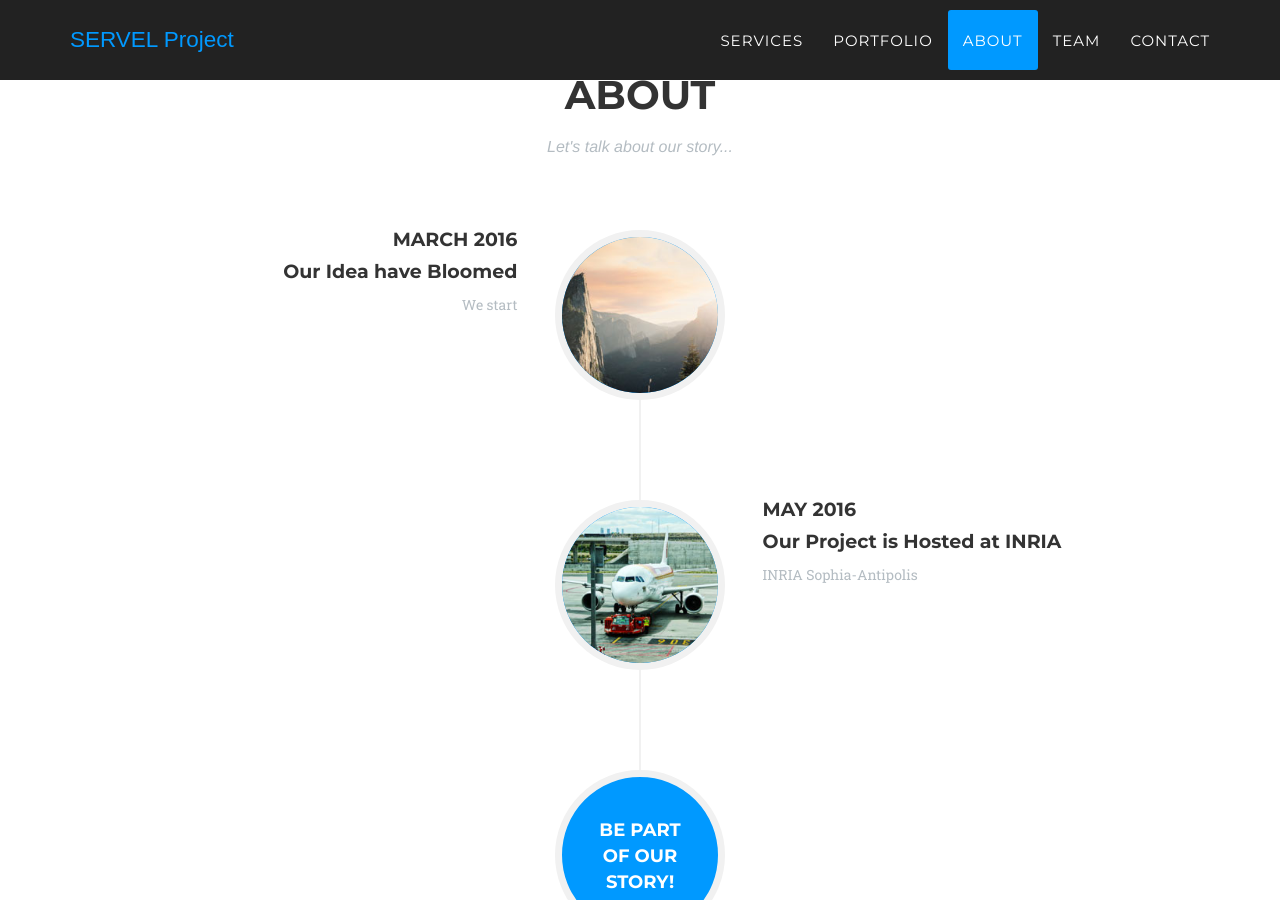
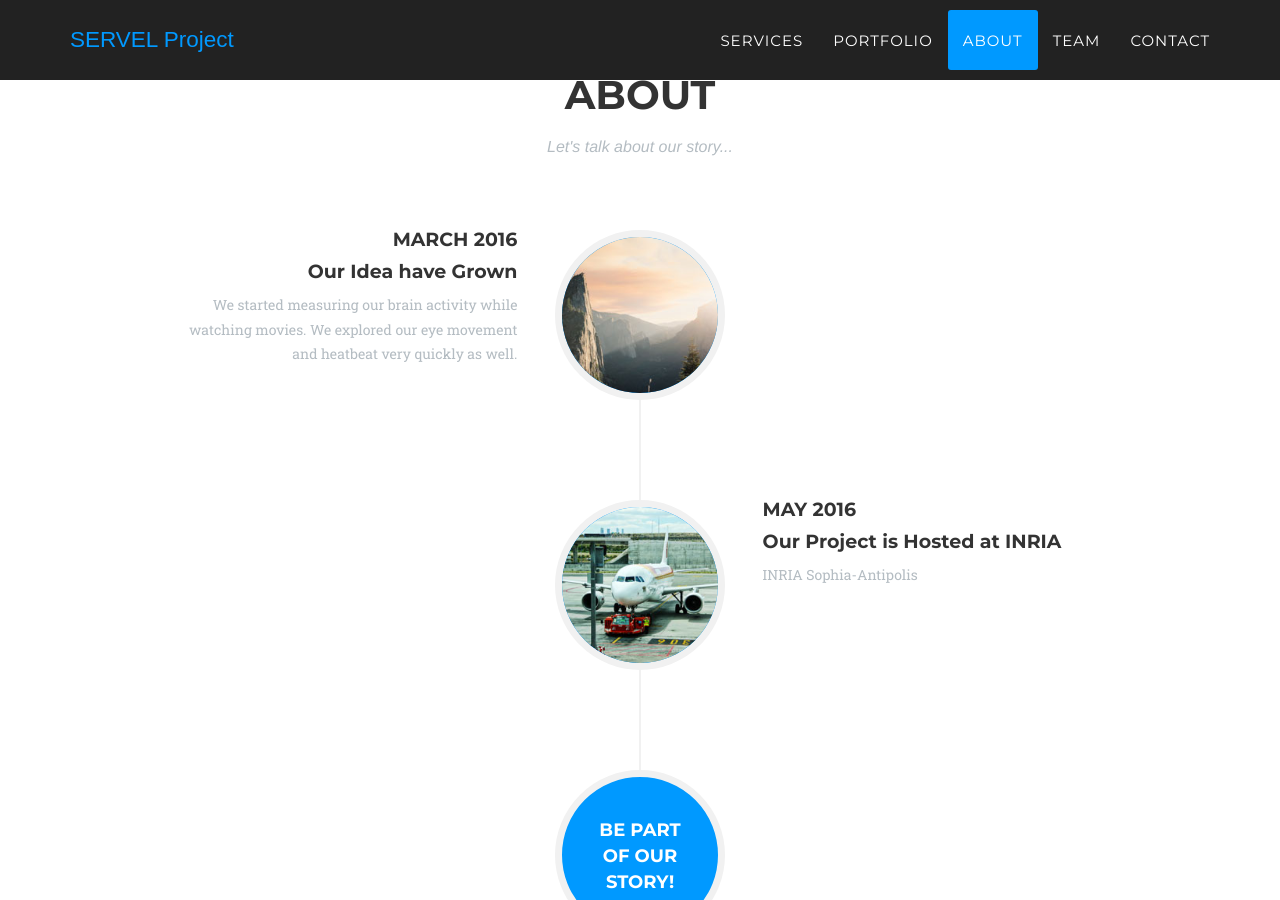
Before and after one commit to servelproject/servel-technologies.io, a Jekyll site: the page built from index.html, in a window 1280 px wide and 900 px high, scrolled down 3172 px. Built offline with Jekyll 4.4.1, drawn with Linux system fonts in a browser that asks for light colours; some web fonts are replaced.

Commit message:
Update about.html

```diff
--- a/_includes/about.html
+++ b/_includes/about.html
@@ -17,10 +17,10 @@
                             <div class="timeline-panel">
                                 <div class="timeline-heading">
                                     <h4>March 2016</h4>
-                                    <h4 class="subheading">Our Idea have Bloomed</h4>
+                                    <h4 class="subheading">Our Idea have Grown</h4>
                                 </div>
                                 <div class="timeline-body">
-                                    <p class="text-muted">We start</p>
+                                    <p class="text-muted">We started measuring our brain activity while watching movies. We explored our eye movement and heatbeat very quickly as well.</p>
                                 </div>
                             </div>
                         </li>
```
